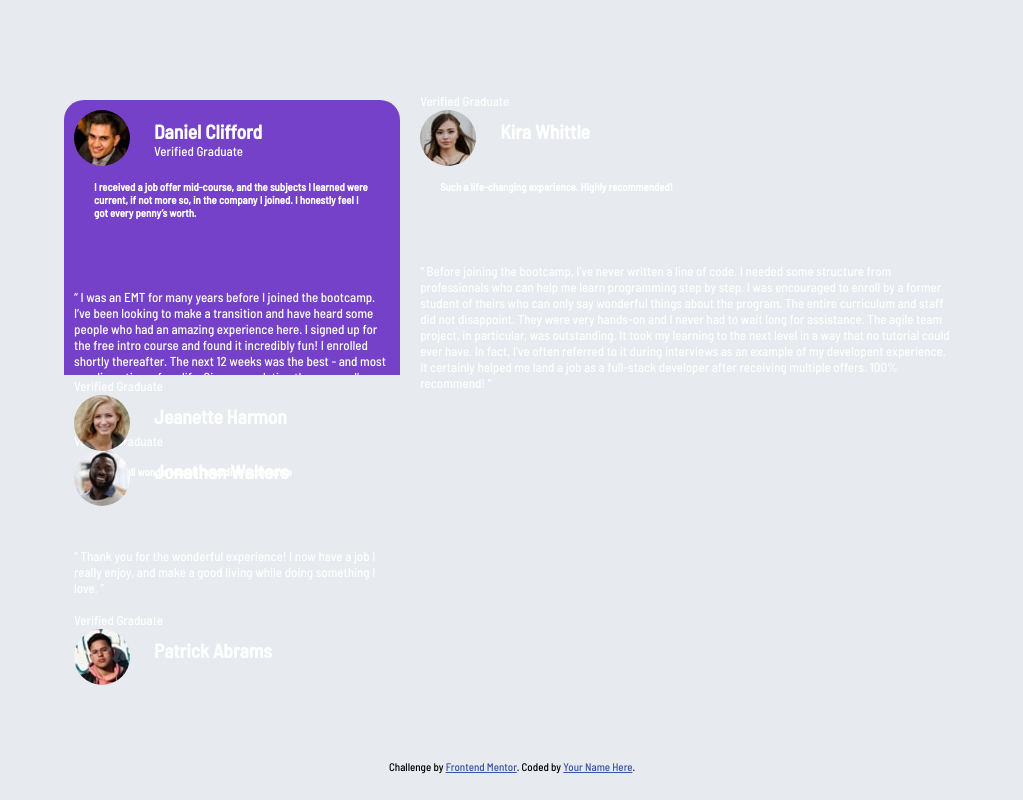
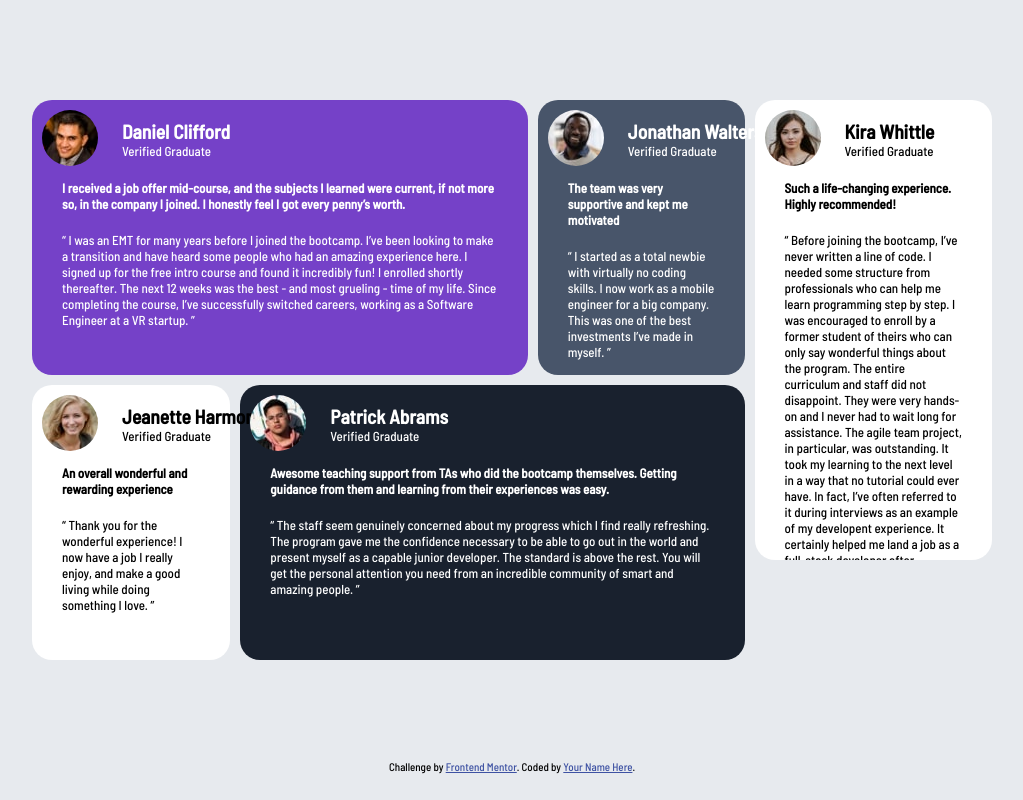
Before and after one commit to omothata/testimonials-grid, a plain HTML site: page index.html in a window 1280 px wide. Shown: the whole page, without its empty margins (128-1151 px from the left). Drawn offline with Linux system fonts and the light colour scheme.

Commit message:
fix grid

```diff
--- a/index.html
+++ b/index.html
@@ -19,7 +19,7 @@
   <section class="bod">
     <section class="container">
       <section class="row">
-        <section>
+        <section class="top">
           <div class="box d">
           <div class="title">
             <img src="./images/image-daniel.jpg">
@@ -41,11 +41,11 @@
           </p>
 
           </div>
-    <div class="box">
+          <div class="box f">
             <div class="title">
               <img src="./images/image-jonathan.jpg">
               <h2>Jonathan Walters</h2>
-        Verified Graduate
+              <p>Verified Graduate</p>
             </div>
 
 
@@ -57,12 +57,12 @@
             </p>
           </div>
         </section>
-    <section>
-      <div class="box">
+        <section class="bottom">
+          <div class="box h">
           <div class="title">
             <img src="./images/image-jeanette.jpg">
             <h2>Jeanette Harmon</h2>
-        Verified Graduate
+            <p>Verified Graduate</p>
           </div>
 
           <h1>An overall wonderful and rewarding experience</h1>
@@ -73,11 +73,11 @@
           </p>
 
           </div>
-    <div class="box">
+          <div class="box g">
             <div class="title">
               <img src="./images/image-patrick.jpg">
               <h2>Patrick Abrams</h2>
-        Verified Graduate
+             <p>Verified Graduate</p>
             </div>
 
             <h1>
@@ -96,11 +96,11 @@
       </section>
       <section class="column">
         <section>
-      <div class="box">
+          <div class="box h">
           <div class="title">
             <img src="./images/image-kira.jpg">
             <h2>Kira Whittle</h2>
-        Verified Graduate
+            <p>Verified Graduate</p>
           </div>
 
           <h1>Such a life-changing experience. Highly recommended!</h1>
@@ -119,7 +119,6 @@
           </div>
         </section>
       </section>
-
     </section>
   </section>
 
--- a/style.css
+++ b/style.css
@@ -38,6 +38,7 @@ body{
     font-size: var(--FontSize);
 }
 
+
 .bod{
     display: flex;
     justify-content: center; /* Centers horizontally */
@@ -45,8 +46,9 @@ body{
     height: 95vh;
 }
 
+
 .container{
-    width: 70vw;
+    width: 75vw;
     height: 70vh;
     overflow: hidden;
     display: flex;
@@ -55,6 +57,7 @@ body{
 }
 
 .row{
+    width: 75%;
     display: flex;
     flex-direction: column;
     gap: 10px;
@@ -64,14 +67,38 @@ body{
     }
 }
 
+.top, .bottom{
+    display: flex;
+    flex-direction: row;
+    gap: 10px;
+}
+
+.column{
+    width: 25%;
+    &.box{
+        height: 500px;
+    }
+}
+
 .box{
     border-radius: 20px;
     color: white;
     padding: 10px;
-
+    overflow: hidden;
     &.d{
         background: var(--Purple500);
     }
+    &.f{
+        background: var(--Grey500);
+    }
+    &.g{
+        background: var(--DarkBlue);
+    }
+    &.h{
+        background: var(--White);
+        color: black;
+    }
+
 }
 
 .title{
@@ -89,4 +116,9 @@ body{
 
 h1{
     margin: 70px 20px;
+    font-size: var(--FontSize);
 }
+
+p{
+    margin: -50px 20px;
+}
```
Lines whose indentation alone changed are shown as unchanged.
